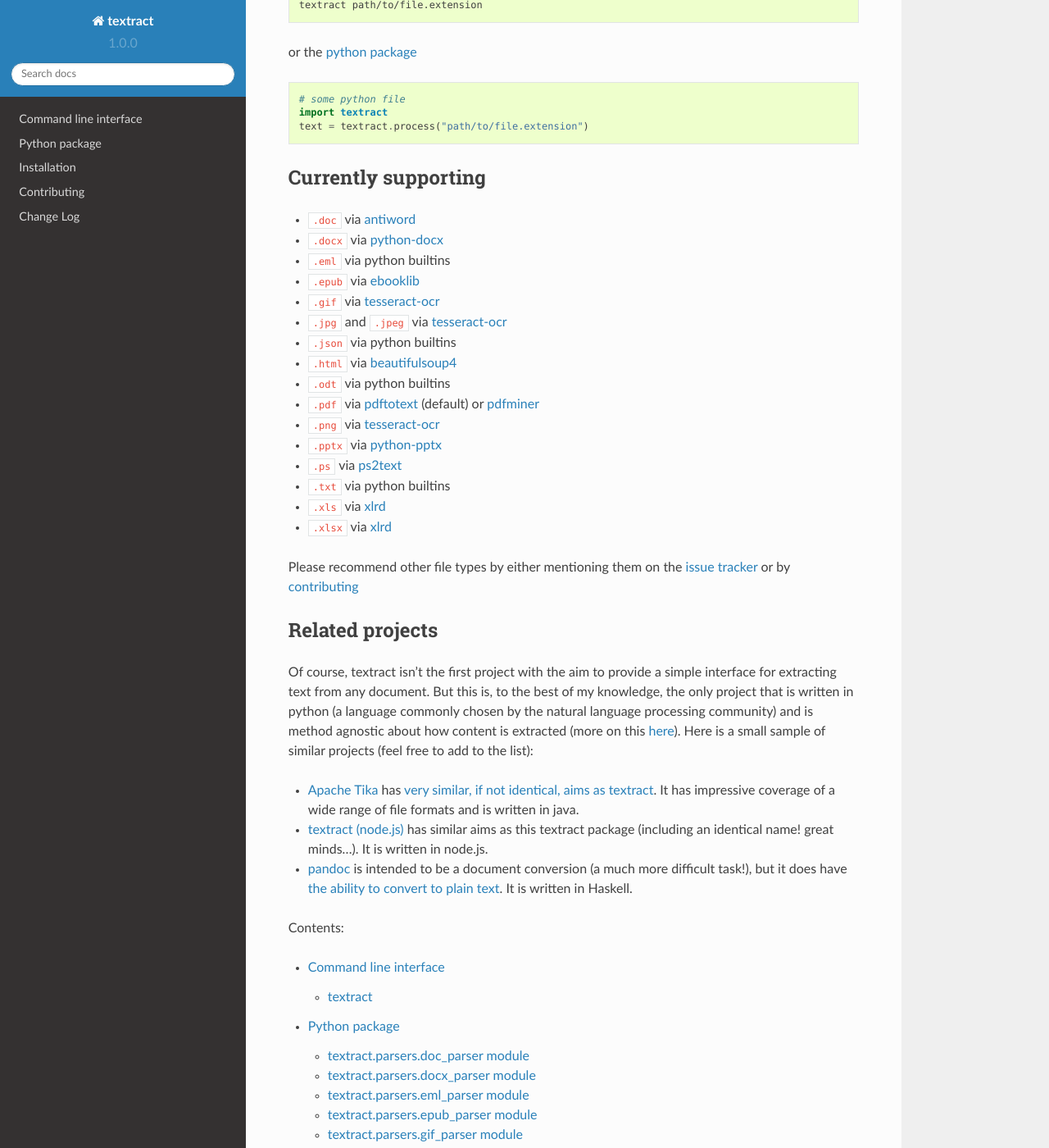
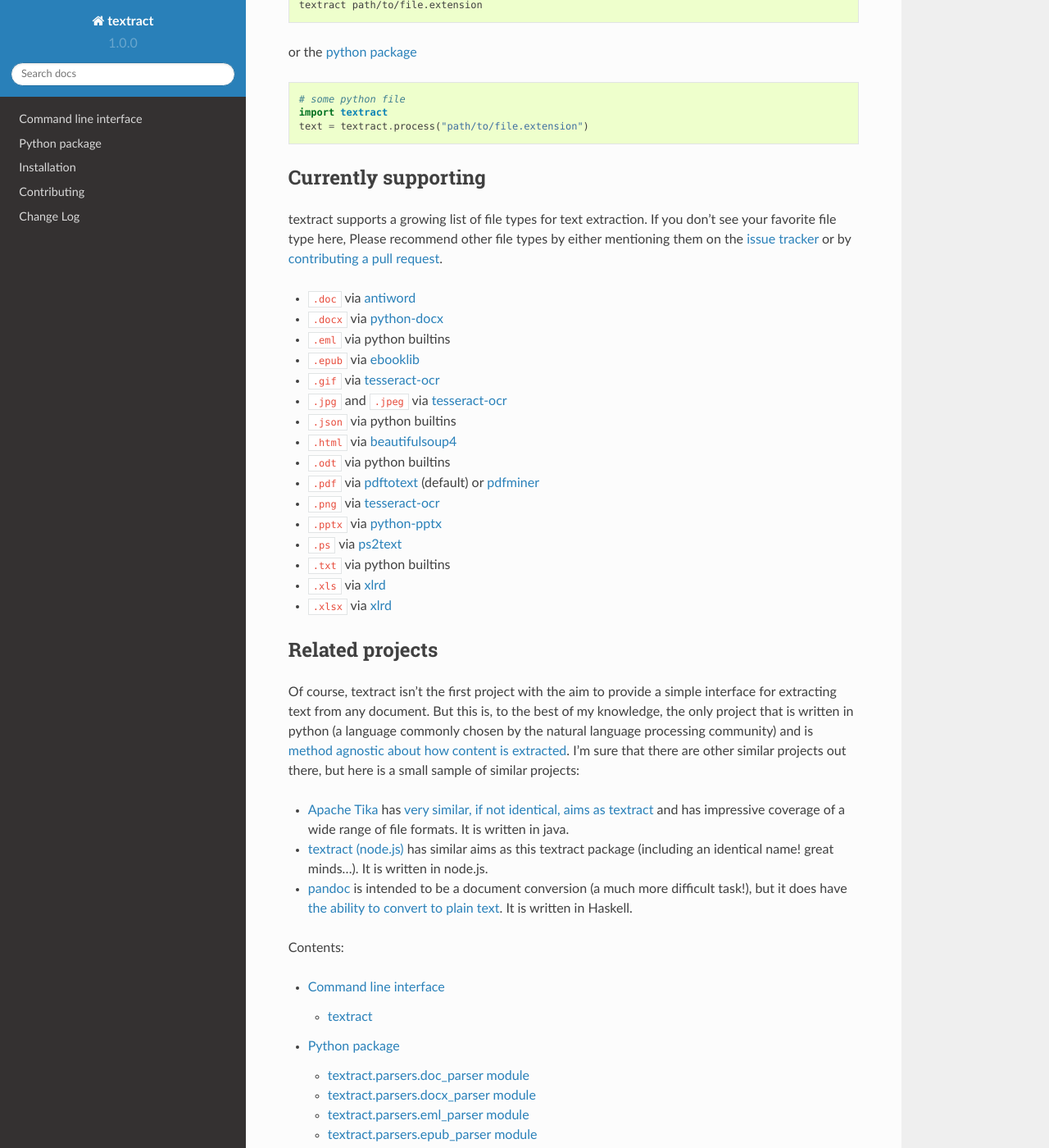
Before and after one commit to deanmalmgren/textract, a Sphinx documentation site: the page built from docs/index.rst, in a window 1280 px wide and 1400 px high, scrolled down 367 px. Shown: the whole window at 82% size. Built offline with Sphinx 7.4.7 and the Read the Docs theme 2.0.0, drawn with Linux system fonts in a browser that asks for light colours.

Commit message:
small docs improvements

```diff
--- a/README.rst
+++ b/README.rst
@@ -5,7 +5,7 @@
 
 `Full documentation <http://textract.readthedocs.org>`__.
 
-|Build Status| |Version| |Downloads| |Test Coverage|
+|Build Status| |Version| |Downloads| |Test Coverage| |Documentation Status|
 
 .. |Build Status| image:: https://travis-ci.org/deanmalmgren/textract.svg?branch=master
    :target: https://travis-ci.org/deanmalmgren/textract
@@ -15,3 +15,6 @@
    :target: https://warehouse.python.org/project/textract/
 .. |Test Coverage| image:: https://coveralls.io/repos/deanmalmgren/textract/badge.png
    :target: https://coveralls.io/r/deanmalmgren/textract
+
+.. |Documentation Status| image:: https://readthedocs.org/projects/textract/badge/?version=latest
+   :target: https://readthedocs.org/projects/textract/?badge=latest
--- a/docs/index.rst
+++ b/docs/index.rst
@@ -35,6 +35,13 @@
 Currently supporting
 --------------------
 
+textract supports a growing list of file types for text extraction. If
+you don't see your favorite file type here, Please recommend other
+file types by either mentioning them on the `issue tracker
+<https://github.com/deanmalmgren/textract/issues>`_ or by
+:ref:`contributing a pull request <contributing>`.
+
+
 * ``.doc`` via `antiword`_
 
 * ``.docx`` via `python-docx`_
@@ -67,9 +74,6 @@
 
 * ``.xlsx`` via `xlrd <https://pypi.python.org/pypi/xlrd>`_
 
-Please recommend other file types by either mentioning them on the
-`issue tracker <https://github.com/deanmalmgren/textract/issues>`_ or
-by :ref:`contributing <contributing>`
 
 .. this is a list of all the packages that textract uses for extraction
 .. _tesseract-ocr: https://code.google.com/p/tesseract-ocr/
@@ -91,14 +95,14 @@
 simple interface for extracting text from any document. But this is,
 to the best of my knowledge, the only project that is written in
 python (a language commonly chosen by the natural language processing
-community) and is method agnostic about how content is extracted (more
-on this :ref:`here <contributing>`). Here is a small sample of similar
-projects (feel free to add to the list):
+community) and is :ref:`method agnostic about how content is extracted
+<contributing>`. I'm sure that there are other similar projects out
+there, but here is a small sample of similar projects:
 
 * `Apache Tika <http://tika.apache.org/>`_ has `very similar, if not
   identical, aims as textract
-  <https://github.com/deanmalmgren/textract/issues/12>`_. It has
-  impressive coverage of a wide range of file formats and is written
+  <https://github.com/deanmalmgren/textract/issues/12>`_ and has
+  impressive coverage of a wide range of file formats. It is written
   in java.
 
 * `textract (node.js) <https://github.com/dbashford/textract>`_ has
```
